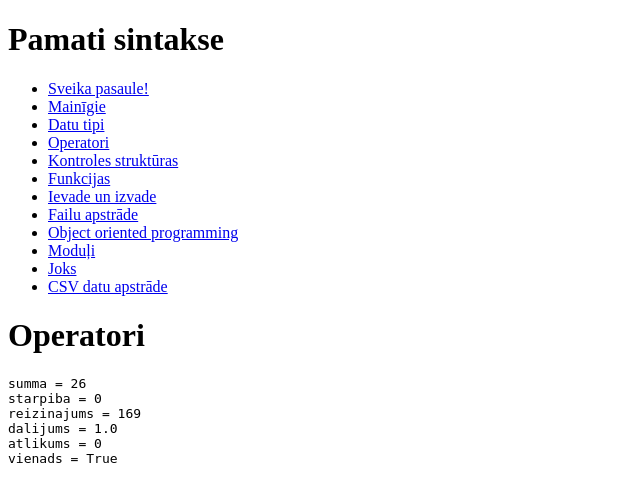
After one commit to AnnaLakute/NVA_projekts_2025, a Flask app: page /operatori in a window 1280 px wide. The commit adds this page. Shown: the top 502 px of the page, without its empty margins (0-640 px from the left). Run offline with Flask 3, Linux system fonts and the light colour scheme.

Commit message:
🌗🖋️ ar sintaksēm

```diff
--- a/app.py
+++ b/app.py
@@ -1,4 +1,5 @@
-from flask import Flask, render_template, url_for
+from flask import Flask, render_template, url_for, request
+import requests
 
 app = Flask(__name__)
 
@@ -26,5 +27,81 @@ def kontakti():
 def pamati_sintakse():
   return render_template("pamati_sintakse.html")
 
+@app.route('/sveiciens')
+def sveiciens():
+  return render_template("sveiciens.html")
+
+@app.route('/mainigie')
+def mainigie():
+  vards = "Igors"
+  vecums = 35
+  skaitlis1 = 4
+  skaitlis2 = 6
+  summa = skaitlis1 + skaitlis2
+  print(summa)
+  return render_template("mainigie.html", vards= vards, vecums=vecums, summa=summa, skaitlis1= skaitlis1,  skaitlis2= skaitlis2)
+
+
+@app.route('/datu_tipi')
+def datu_tipi():
+  teksts = "Sveicieni! Šis ir teksts"
+  skaitis = 100
+  decimals = 10.5
+  saraksts = ["vards", 2, 3, 4, 5]
+  mans_dict = {"vards": "Anna", "vecums":20}
+  mans_kopa = {1,2,3,4,5}
+  return render_template("datu_tipi.html")
+
+
+@app.route('/operatori')
+def operatori():
+  a = 13
+  b = 13
+  summa = a + b
+  starpiba = a - b
+  reizinajums = a * b
+  dalijums = a / b
+  atlikums = a % b
+  vienads = (a == b)
+  print(summa)
+  print(atlikums)
+  print(vienads)
+  return render_template("operatori.html", summa = summa, starpiba=starpiba,reizinajums=reizinajums, dalijums=dalijums,  atlikums=atlikums, vienads=vienads)
+
+@app.route('/kontroles_strukturas')
+def kontroles_strukturas():
+  x = 4
+  if x >= 40 and x <= 50 :
+    rezultats = "ir tādi darbinieki"
+    print(rezultats)
+  else:
+    rezultats = "neatbilst"
+    print(rezultats)
+
+  for_cikls_rezultats = [i for i in range(1,11)]
+
+  while_cikla_rezultats = []
+  y = 0
+  while y<= 5:
+    while_cikla_rezultats.append(y)
+    y = y + 1
+
+  return render_template("kontroles_strukturas.html", rezultats= rezultats,for_cikls_rezultats=for_cikls_rezultats, while_cikla_rezultats=while_cikla_rezultats)
+
+@app.route('/funkcijas')
+def funkcijas():
+  def sveiciens(vards="Pēteris", uzvards = "Bērziņš"):
+    return "Sveiks, " + vards + " " + uzvards + "!"
+  noklusejuma_sveiciens=sveiciens()
+  izmainitais_sveiciens= sveiciens("Zane","Ķaspasrs")
+  return render_template("funkcijas.html",noklusejuma_sveiciens=noklusejuma_sveiciens,izmainitais_sveiciens=izmainitais_sveiciens)
+
+@app.route('/ievade_izvade', methods=['GET','POST'])
+def ievade_izvade():
+  if request.method =='POST':
+    vards=request.form['vards']
+    return render_template("ievade_izvade.html", vards=vards)
+  return render_template("ievade_izvade.html", vards=None)
+
 if __name__=="__main__":
   app.run(debug=True)
--- a/templates/MD.html
+++ b/templates/MD.html
@@ -62,7 +62,7 @@
      <br><br>
       Centimetros tas ir :<br>
       <p id="rezultats2"></p>
-      <button onclick="lejuplade()">Lejuplādet rezultātu</button>
+      <button onclick="lejuplade()">Lejuplādēt rezultātu</button>
       <br><br>
     </section>
 
--- /dev/null
+++ b/templates/operatori.html
@@ -0,0 +1,11 @@
+{%extends "pamati_sintakse.html"%} {%block content%}
+<h1>Operatori</h1>
+<pre>
+summa = {{summa}}
+starpiba = {{starpiba}}
+reizinajums = {{reizinajums}}
+dalijums = {{dalijums}}
+atlikums = {{atlikums}}
+vienads = {{vienads}}
+</pre>
+{%endblock%}
--- a/templates/pamati_sintakse.html
+++ b/templates/pamati_sintakse.html
@@ -21,21 +21,21 @@
     <nav>
     <ul>
       <li><a href="/sveiciens">Sveika pasaule!</a></li>
-      <li><a href="/sveiciens">Sveika pasaule!</a></li>
-      <li><a href="/sveiciens">Sveika pasaule!</a></li>
-      <li><a href="/sveiciens">Sveika pasaule!</a></li>
-      <li><a href="/sveiciens">Sveika pasaule!</a></li>
-      <li><a href="/sveiciens">Sveika pasaule!</a></li>
-      <li><a href="/sveiciens">Sveika pasaule!</a></li>
-      <li><a href="/sveiciens">Sveika pasaule!</a></li>
-      <li><a href="/sveiciens">Sveika pasaule!</a></li>
-      <li><a href="/sveiciens">Sveika pasaule!</a></li>
-      <li><a href="/sveiciens">Sveika pasaule!</a></li>
-      <li><a href="/sveiciens">Sveika pasaule!</a></li>
+      <li><a href="/mainigie">Mainīgie</a></li>
+      <li><a href="/datu_tipi">Datu tipi</a></li>
+      <li><a href="/operatori">Operatori</a></li>
+      <li><a href="/kontroles_strukturas">Kontroles struktūras</a></li>
+      <li><a href="/funkcijas">Funkcijas</a></li>
+      <li><a href="/ievade_izvade">Ievade un izvade</a></li>
+      <li><a href="/failu_apstrade">Failu apstrāde</a></li>
+      <li><a href="/oop">Object oriented programming</a></li>
+      <li><a href="/moduli">Moduļi</a></li>
+      <li><a href="/joks">Joks</a></li>
+      <li><a href="/csv2">CSV datu apstrāde</a></li>
 
       </ul>
 
     </nav>
-
+    {%block content%}{%endblock%}
   </body>
 </html>
--- /dev/null
+++ b/templates/sveiciens.html
@@ -0,0 +1,6 @@
+{%extends "pamati_sintakse.html"%} {%block content%}
+<h1>Sveika pasaule!</h1>
+<pre>
+print("Sveika pasaule!")
+</pre>
+{%endblock%}
```
Also changed, not shown: templates/datu_tipi.html (added, +11 -0 lines), templates/funkcijas.html (added, +7 -0 lines), templates/ievade_izvade.html (added, +17 -0 lines), templates/kontroles_strukturas.html (added, +8 -0 lines), templates/mainigie.html (added, +10 -0 lines).
